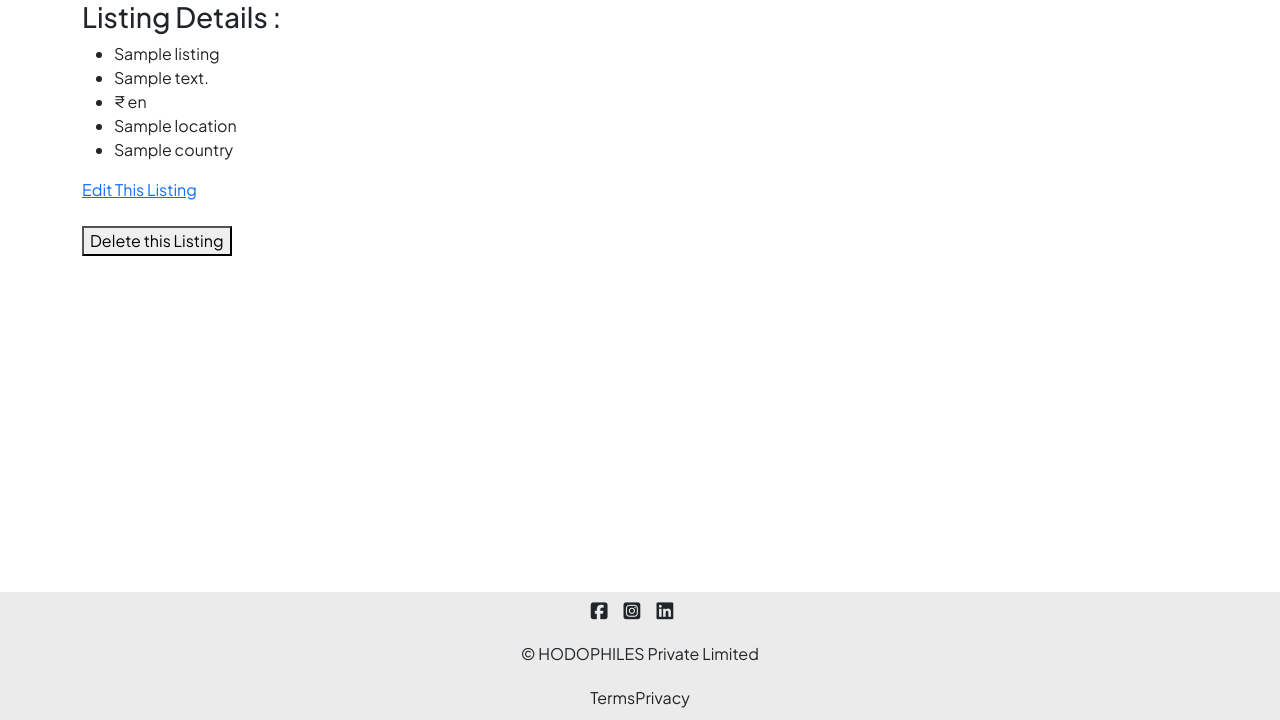
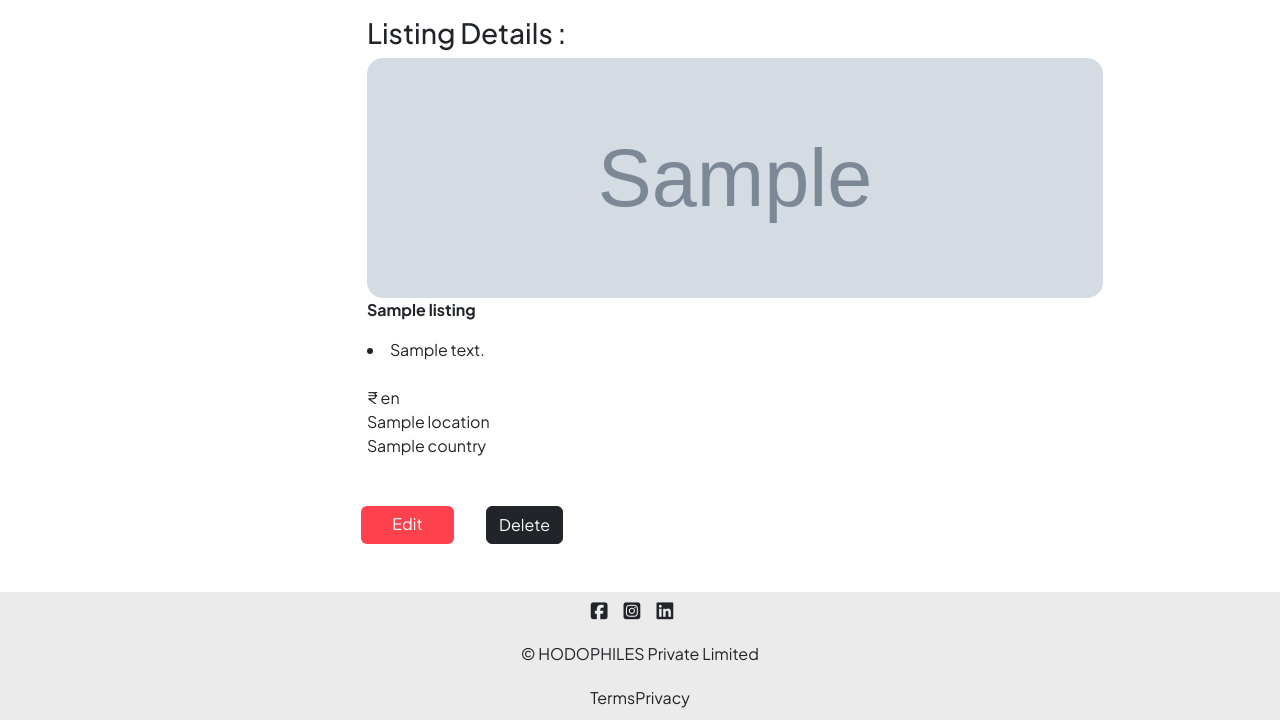
Before and after one commit to Patil-Ashutosh-Anandrao/HODOPHILES, a Node project: template views/listings/show.ejs in a window 1280 px wide. Shown: the part 80-800 px from the top of the page. Run offline with Node 20 templates, Linux system fonts and the light colour scheme; the template is opened without the code that fills it: most values are stand-ins (such as "Sample title", 1, 10 or a date in 2020); grey boxes marked "Sample" are stand-in pictures; some libraries are stand-ins or nearby versions; some web fonts are replaced.

Commit message:
feat : changes Done

```diff
--- a/public/css/style.css
+++ b/public/css/style.css
@@ -130,3 +130,20 @@ body{
     background-color: #fe424d !important;
     border: none !important;
 }
+
+
+/* for Show page */
+
+.show-img{
+    height: 30vh;
+}
+
+.btns{
+    display: flex;
+}
+
+
+.show-card{
+     padding-left: 0;  /* this will remove padding from left side */
+    padding-right: 0;
+}
--- a/views/listings/show.ejs
+++ b/views/listings/show.ejs
@@ -1,23 +1,55 @@
 <% layout("/layouts/boilerplate") %>
 
 <body>
-    <h3>Listing Details : </h3>
-    <ul>
-        <li><%= listing.title  %></li>
-        <li><%= listing.description  %></li>
-        <li> &#8377; <%= listing.price.toLocaleString("en-IN")  %></li>
-        <!-- &#8377; for Rs. Sign & toLocaleString("en-IN") used for comma in price in indian method -->
+    <div class="row mt-3">
+        <div class="col-8 offset-3">
+            <h3>Listing Details : </h3>
+        </div>
 
-        <li><%= listing.location  %></li>
-        <li><%= listing.country  %></li>
-    </ul>
 
-    <a href="/listings/<%= listing._id  %>/edit">Edit This Listing</a>
-    <br><br>
+            <div class="card col-8 offset-3 show-card">
 
-    <form method="post" action="/listings/<%= listing._id %>?_method=DELETE">
-        <button>Delete this Listing</button>
-    </form>
+                <img src="<%= listing.image %>"
+                     class="card-img-top show-img"
+                     alt="listing_image">
+
+
+                <div class="card-body">
+                    <p class="card-text">
+
+                        <b><%= listing.title  %></b>
+                        <br>
+                        <li><%= listing.description  %></li>
+                        <br>
+                        &#8377; <%= listing.price.toLocaleString("en-IN")  %>
+                        <!-- &#8377; for Rs. Sign & toLocaleString("en-IN") used for comma in price in indian method -->
+                        <br>
+                        <%= listing.location  %>
+                        <br>
+                        <%= listing.country  %>
+
+
+
+
+                    </p>
+                </div>
+
+            </div>
+
+    </div>
+
+    <div class="btns">
+        <a href="/listings/<%= listing._id  %>/edit"
+            class="btn btn-dark col-1 offset-3 edit-btn" >
+            Edit
+        </a>
+
+        <form method="post" action="/listings/<%= listing._id %>?_method=DELETE">
+            <button class="btn btn-dark offset-5">
+                Delete
+            </button>
+        </form>
+    </div>
 
 
 </body>
```
